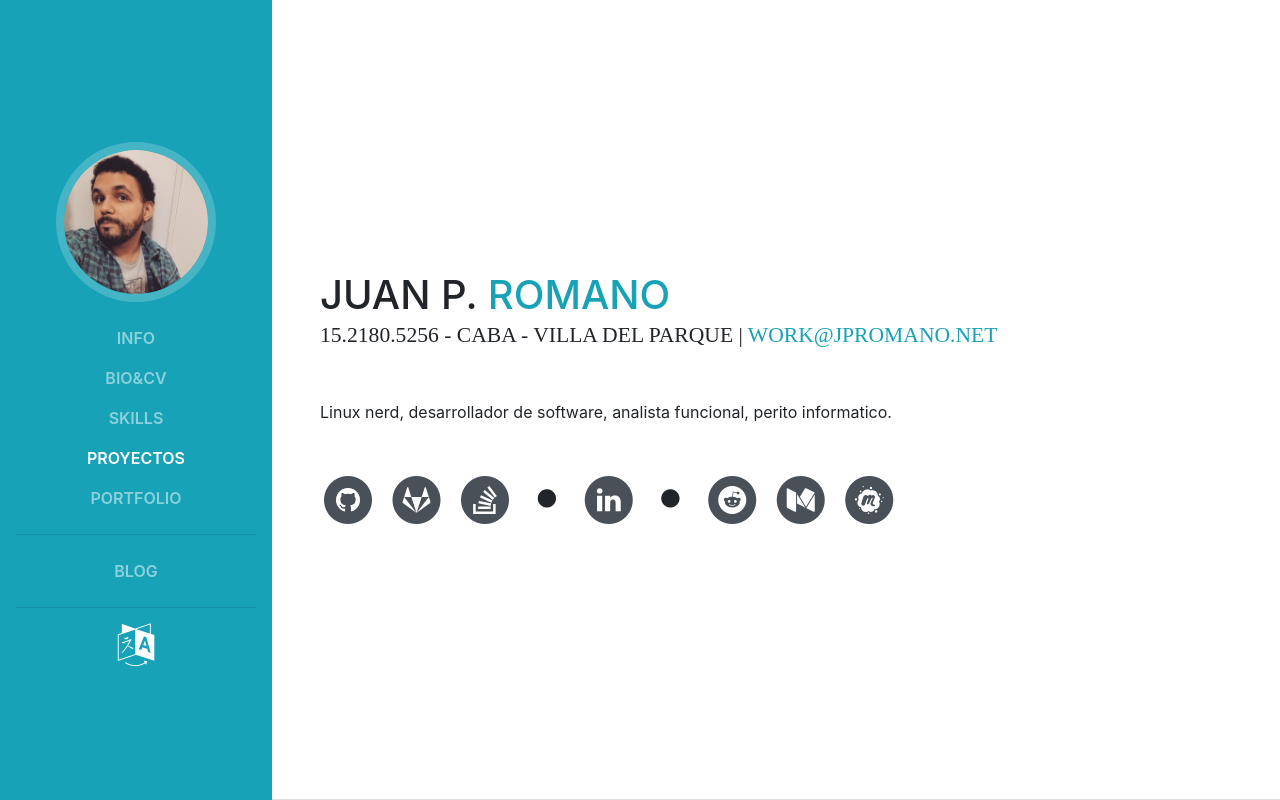
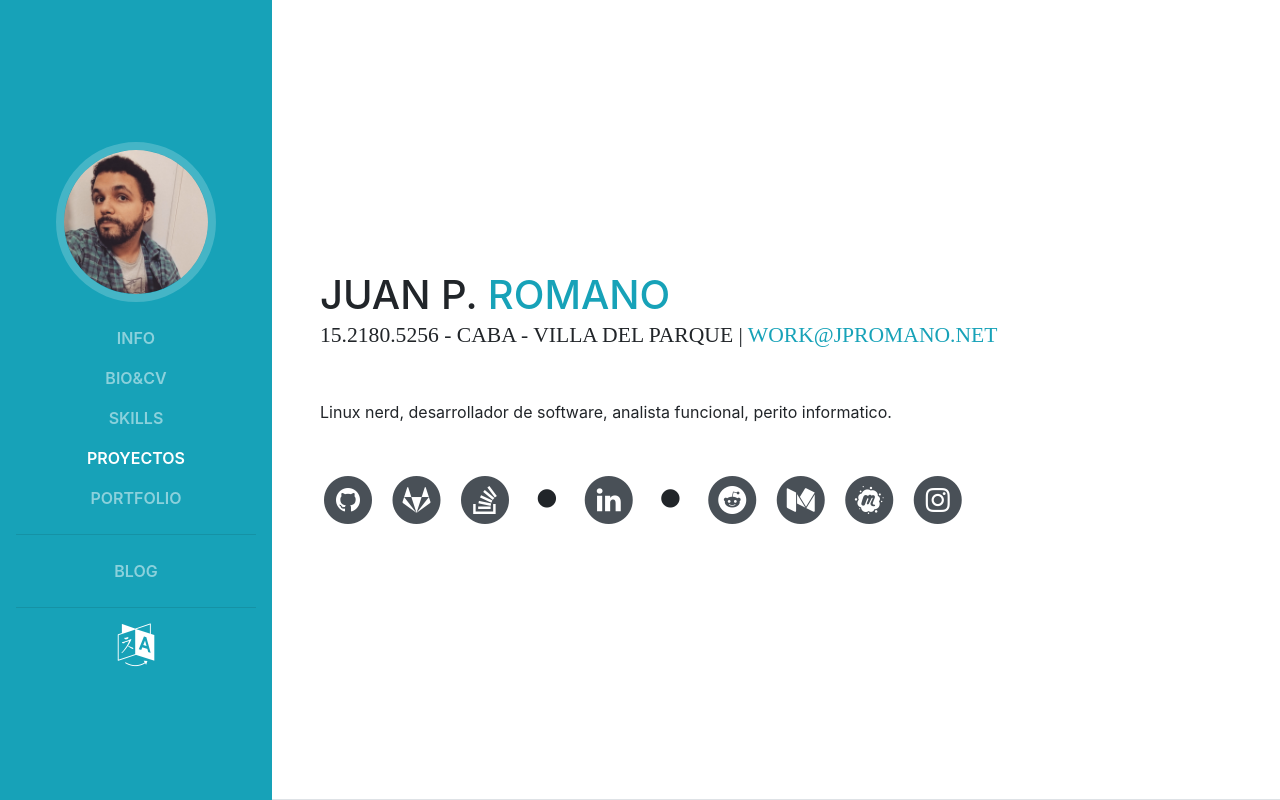
Before and after one commit to jpromanonet/personalSite, a website with bundled scripts: page 02_New_Site/index.html in a window 1280 px wide. Shown: the top 800 px of the page. Built offline with nearby package versions, Linux system fonts and the light colour scheme; a web font is replaced by a local one.

Commit message:
Instagram icon added

```diff
--- a/02_New_Site/index.html
+++ b/02_New_Site/index.html
@@ -185,6 +185,14 @@
                 <span class="fa-stack fa-lg">
                   <i class="fa fa-circle fa-stack-2x"></i>
                   <i class="fa fa-meetup fa-stack-1x fa-inverse"></i>
+                </span>
+              </a>
+            </li>
+            <li class="list-inline-item">
+              <a target="_blank" href="https://www.instagram.com/juanp.raven">
+                <span class="fa-stack fa-lg">
+                  <i class="fa fa-circle fa-stack-2x"></i>
+                  <i class="fa fa-instagram fa-stack-1x fa-inverse"></i>
                 </span>
               </a>
             </li>
```
